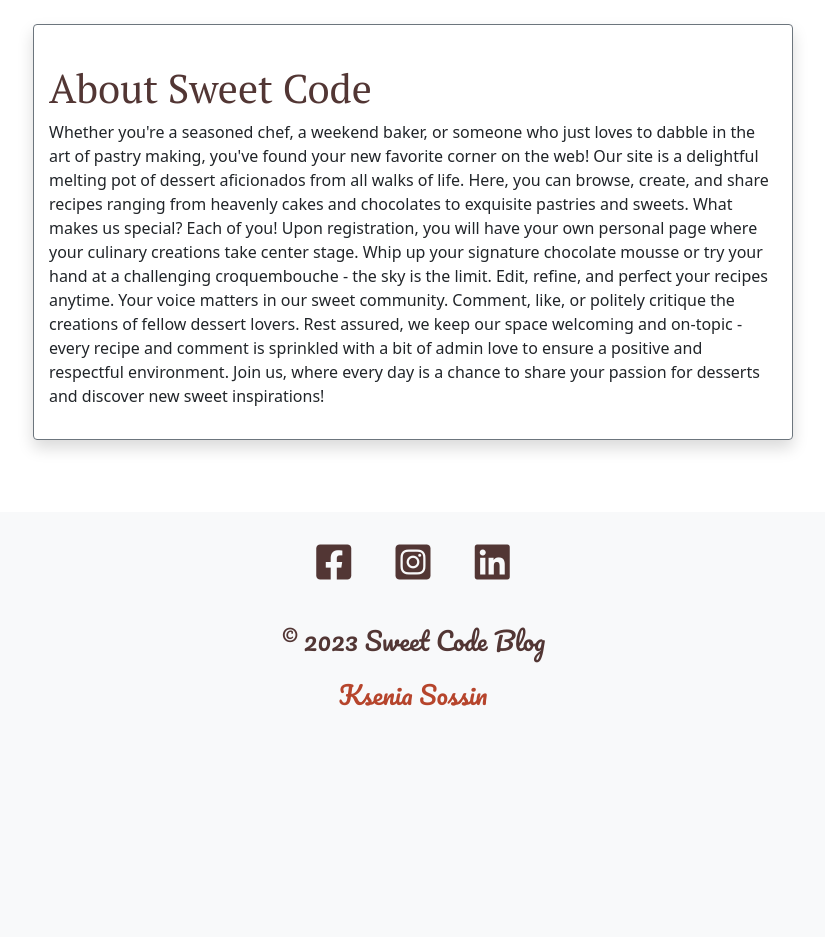
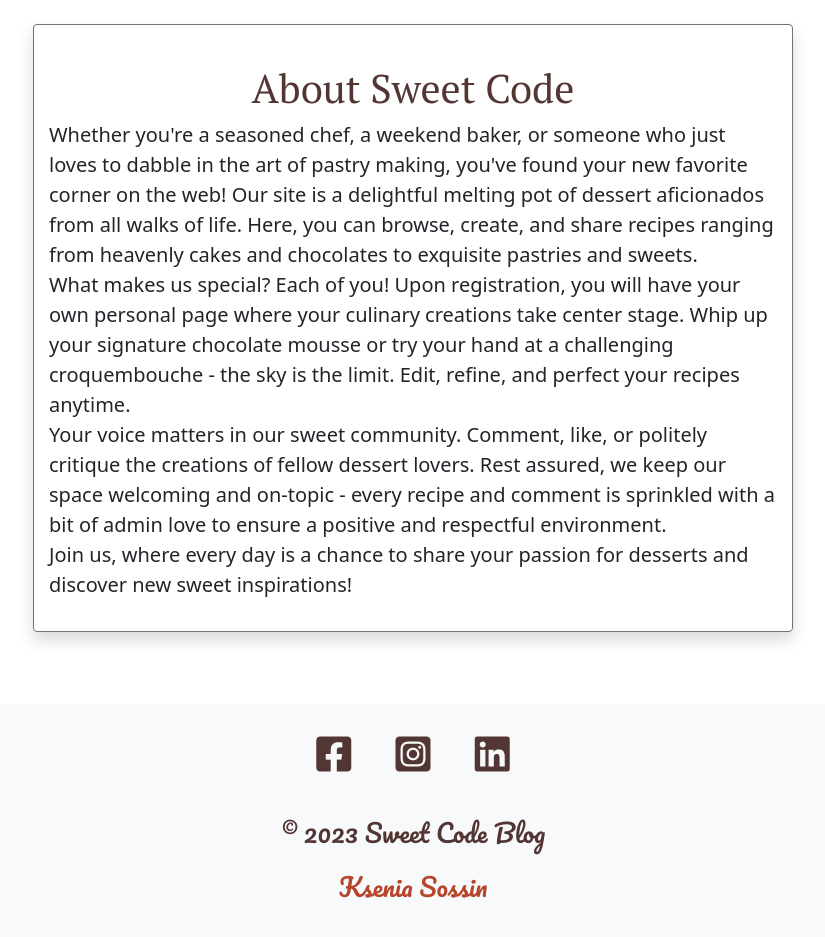
Before and after one commit to KseniaSOS/sweet-code-blog, a Django app: page /about.html in a window 1280 px wide. Shown: the part 440-1377 px from the top of the page, without its empty margins (227-1052 px from the left). Before the commit the page ends 1146 px from the top, so only its background shows below. Run offline with Django 3.2, Linux system fonts and the light colour scheme; data that the repository does not hold is empty.

Commit message:
Add style to about template, change link to img cloudinary

```diff
--- a/blog/views.py
+++ b/blog/views.py
@@ -36,7 +36,6 @@ def category_submition(request):
     """
     A basic function that just returns category_submition.html to be rendered.
     """
-
     return render(request, 'category_submition.html')
 
 
@@ -44,7 +43,6 @@ def about(request):
     """
     A basic function that just returns about.html to be rendered.
     """
-
     return render(request, 'about.html')
 
 
@@ -52,7 +50,6 @@ def category_menu_context_processor(request):
     '''
     A context processor provides category_menu(dropdown menu) across all templates.
     '''
-
     return {
         'category_menu': Category.objects.all()
     }
--- a/static/css/style.css
+++ b/static/css/style.css
@@ -99,13 +99,3 @@ footer .btn {
 .fa-brands {
     font-size: 40px;
 }
-
-@media screen and (max-width: 760px){
-    .carousel-caption h5{
-        font-size: 25px;
-    }
-
-    .carousel-caption p{
-        font-size: 15px;
-    }
-}
--- a/templates/about.html
+++ b/templates/about.html
@@ -4,31 +4,25 @@
     <div class="row">
         <div class="col-md-8 mt-3 offset-md-2 mb-4 border border-secondary rounded shadow" style="padding: 15px;">
             <div>
-                <h1 class="headline mt-4">About Sweet Code</h1>
-                <div class="about">
-                    <p>Whether you're a seasoned chef, a weekend baker, or someone who just loves to dabble in the
-                        art
-                        of pastry making, you've found your new favorite corner on the web! Our site is a delightful
+                <h1 class="headline mt-4 text-center">About Sweet Code</h1>
+                <div>
+                    <p class="fs-5">Whether you're a seasoned chef, a weekend baker, or someone who just loves to dabble in the
+                        art of pastry making, you've found your new favorite corner on the web! Our site is a delightful
                         melting pot of dessert aficionados from all walks of life. Here, you can browse, create, and
-                        share recipes ranging from heavenly cakes and chocolates to exquisite pastries and sweets.
+                        share recipes ranging from heavenly cakes and chocolates to exquisite pastries and sweets.<br>
 
                         What makes us special? Each of you! Upon registration, you will have your own personal page
-                        where
-                        your culinary creations take center stage. Whip up your signature chocolate mousse or try
-                        your
-                        hand at a challenging croquembouche - the sky is the limit. Edit, refine, and perfect your
-                        recipes anytime.
+                        where your culinary creations take center stage. Whip up your signature chocolate mousse or try
+                        your hand at a challenging croquembouche - the sky is the limit. Edit, refine, and perfect your
+                        recipes anytime.<br>
 
                         Your voice matters in our sweet community. Comment, like, or politely critique the creations
-                        of
-                        fellow dessert lovers. Rest assured, we keep our space welcoming and on-topic - every recipe
-                        and
-                        comment is sprinkled with a bit of admin love to ensure a positive and respectful
-                        environment.
+                        of fellow dessert lovers. Rest assured, we keep our space welcoming and on-topic - every recipe
+                        and comment is sprinkled with a bit of admin love to ensure a positive and respectful
+                        environment.<br>
 
                         Join us, where every day is a chance to share your passion for desserts and discover new
-                        sweet
-                        inspirations!
+                        sweet inspirations!
 
                     </p>
                 </div>
--- a/templates/recipe_detail.html
+++ b/templates/recipe_detail.html
@@ -8,7 +8,7 @@
             <!-- Recipe Image -->
             <div class="recipe-img shadow-sm p-3 mb-5 bg-body rounded border">
                 {% if "placeholder" in recipe.featured_image.url %}
-                <img src="https://res.cloudinary.com/dce4cgoe6/image/upload/v1700143581/default_image_hgtqbs.png"
+                <img src="https://res.cloudinary.com/dce4cgoe6/image/upload/v1701978138/default_image_mtlavz.jpg"
                     class="img-fluid border" alt="A plate with macarons">
                 {% else %}
                 <img src="{{ recipe.featured_image.url }}" class="img-fluid border" alt="Recipe image">
```
